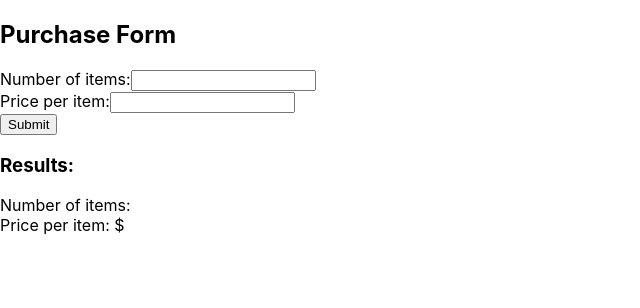
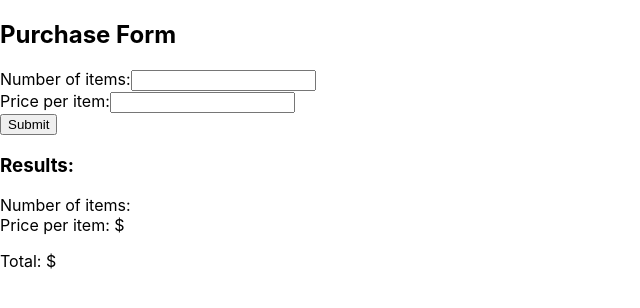
Before and after one commit to rjmackay/retail-calculator, a React (Create React App) app: page / in a window 1280 px wide. Shown: the top 308 px of the page, without its empty margins (0-640 px from the left). Built offline with nearby package versions, Linux system fonts and the light colour scheme.

Commit message:
feat: Add price total to output (and add tests)

```diff
--- a/src/CalculatorForm.js
+++ b/src/CalculatorForm.js
@@ -22,6 +22,10 @@ export const actions = {
     };
     return {...state, lastSubmission};
   }
+};
+
+export const getTotal = (submission) => {
+  return submission.numberOfItems * submission.pricePerItem;
 };
 
 class CalculatorForm extends Component {
@@ -49,6 +53,7 @@ class CalculatorForm extends Component {
   }
 
   render() {
+    let total = getTotal(this.state.lastSubmission);
     return (
       <div className="CalculatorForm">
         <h2>Purchase Form</h2>
@@ -73,6 +78,9 @@ class CalculatorForm extends Component {
           Number of items: {this.state.lastSubmission.numberOfItems}<br />
           Price per item: ${this.state.lastSubmission.pricePerItem}
         </p>
+        <p>
+          Total: ${total ? total : ''}
+        </p>
       </div>
     );
   }
```
Also changed, not shown: 2 other files (tests, documents, lock files or other folders).
